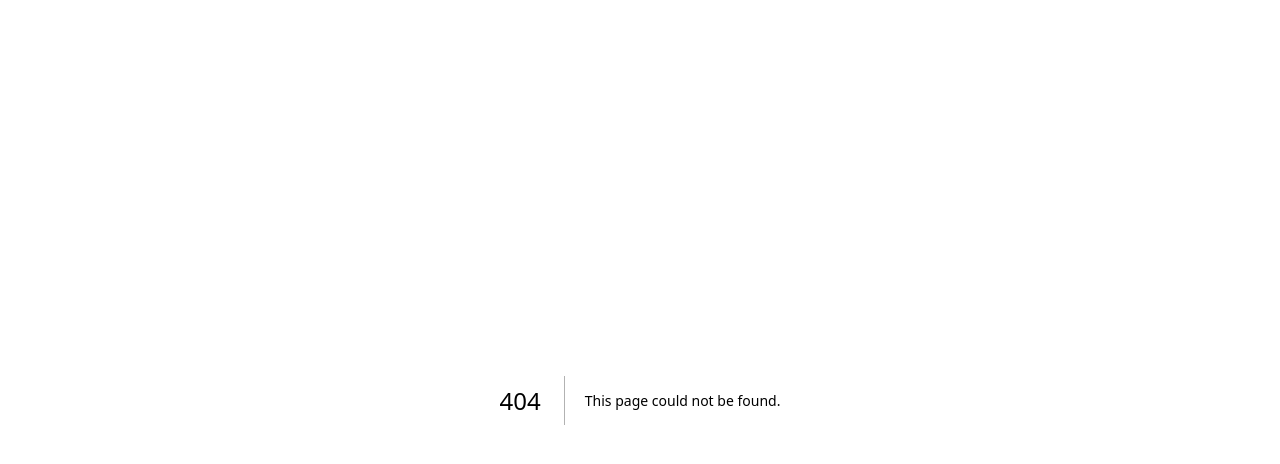
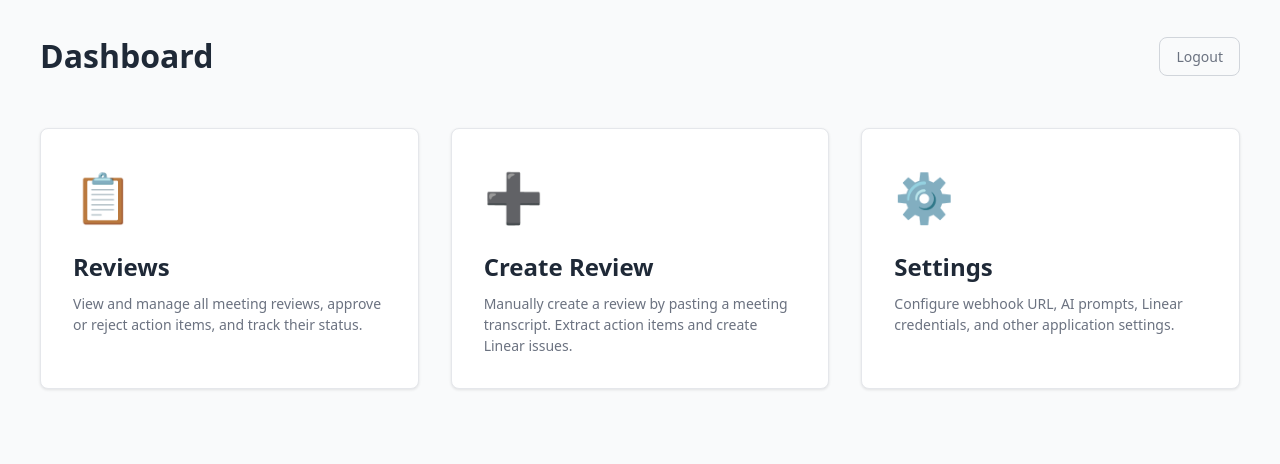
Before and after one commit to KarlRaf/fathom-linear-integration, a Next.js app: page /dashboard in a window 1280 px wide. Before the commit this address had no page. Shown: the top 464 px of the page. Built offline with nearby package versions, Linux system fonts and the light colour scheme.

Commit message:
Add dashboard page with Reviews, Create Review, and Settings cards

```diff
--- /dev/null
+++ b/app/dashboard/page.tsx
@@ -0,0 +1,203 @@
+'use client';
+
+import Link from 'next/link';
+import LogoutButton from '../components/LogoutButton';
+
+export default function DashboardPage() {
+  return (
+    <div style={{
+      minHeight: '100vh',
+      backgroundColor: '#f9fafb',
+      padding: '2rem',
+    }}>
+      <div style={{
+        maxWidth: '1200px',
+        margin: '0 auto',
+      }}>
+        {/* Header */}
+        <div style={{
+          display: 'flex',
+          justifyContent: 'space-between',
+          alignItems: 'center',
+          marginBottom: '3rem',
+        }}>
+          <h1 style={{
+            fontSize: '2rem',
+            fontWeight: 'bold',
+            color: '#1f2937',
+            margin: 0,
+          }}>
+            Dashboard
+          </h1>
+          <LogoutButton />
+        </div>
+
+        {/* Cards Grid */}
+        <div style={{
+          display: 'grid',
+          gridTemplateColumns: 'repeat(auto-fit, minmax(300px, 1fr))',
+          gap: '2rem',
+        }}>
+          {/* Reviews Card */}
+          <Link
+            href="/reviews"
+            style={{
+              textDecoration: 'none',
+              color: 'inherit',
+            }}
+          >
+            <div style={{
+              backgroundColor: 'white',
+              padding: '2rem',
+              borderRadius: '0.5rem',
+              boxShadow: '0 1px 3px 0 rgba(0, 0, 0, 0.1)',
+              border: '1px solid #e5e7eb',
+              cursor: 'pointer',
+              transition: 'all 0.2s',
+              height: '100%',
+              display: 'flex',
+              flexDirection: 'column',
+            }}
+            onMouseEnter={(e) => {
+              e.currentTarget.style.transform = 'translateY(-4px)';
+              e.currentTarget.style.boxShadow = '0 4px 6px -1px rgba(0, 0, 0, 0.1)';
+            }}
+            onMouseLeave={(e) => {
+              e.currentTarget.style.transform = 'translateY(0)';
+              e.currentTarget.style.boxShadow = '0 1px 3px 0 rgba(0, 0, 0, 0.1)';
+            }}
+            >
+              <div style={{
+                fontSize: '3rem',
+                marginBottom: '1rem',
+              }}>
+                📋
+              </div>
+              <h2 style={{
+                fontSize: '1.5rem',
+                fontWeight: 'bold',
+                color: '#1f2937',
+                marginBottom: '0.5rem',
+              }}>
+                Reviews
+              </h2>
+              <p style={{
+                color: '#6b7280',
+                fontSize: '0.875rem',
+                margin: 0,
+              }}>
+                View and manage all meeting reviews, approve or reject action items, and track their status.
+              </p>
+            </div>
+          </Link>
+
+          {/* Create Review Card */}
+          <Link
+            href="/reviews/create"
+            style={{
+              textDecoration: 'none',
+              color: 'inherit',
+            }}
+          >
+            <div style={{
+              backgroundColor: 'white',
+              padding: '2rem',
+              borderRadius: '0.5rem',
+              boxShadow: '0 1px 3px 0 rgba(0, 0, 0, 0.1)',
+              border: '1px solid #e5e7eb',
+              cursor: 'pointer',
+              transition: 'all 0.2s',
+              height: '100%',
+              display: 'flex',
+              flexDirection: 'column',
+            }}
+            onMouseEnter={(e) => {
+              e.currentTarget.style.transform = 'translateY(-4px)';
+              e.currentTarget.style.boxShadow = '0 4px 6px -1px rgba(0, 0, 0, 0.1)';
+            }}
+            onMouseLeave={(e) => {
+              e.currentTarget.style.transform = 'translateY(0)';
+              e.currentTarget.style.boxShadow = '0 1px 3px 0 rgba(0, 0, 0, 0.1)';
+            }}
+            >
+              <div style={{
+                fontSize: '3rem',
+                marginBottom: '1rem',
+              }}>
+                ➕
+              </div>
+              <h2 style={{
+                fontSize: '1.5rem',
+                fontWeight: 'bold',
+                color: '#1f2937',
+                marginBottom: '0.5rem',
+              }}>
+                Create Review
+              </h2>
+              <p style={{
+                color: '#6b7280',
+                fontSize: '0.875rem',
+                margin: 0,
+              }}>
+                Manually create a review by pasting a meeting transcript. Extract action items and create Linear issues.
+              </p>
+            </div>
+          </Link>
+
+          {/* Settings Card */}
+          <Link
+            href="/settings"
+            style={{
+              textDecoration: 'none',
+              color: 'inherit',
+            }}
+          >
+            <div style={{
+              backgroundColor: 'white',
+              padding: '2rem',
+              borderRadius: '0.5rem',
+              boxShadow: '0 1px 3px 0 rgba(0, 0, 0, 0.1)',
+              border: '1px solid #e5e7eb',
+              cursor: 'pointer',
+              transition: 'all 0.2s',
+              height: '100%',
+              display: 'flex',
+              flexDirection: 'column',
+            }}
+            onMouseEnter={(e) => {
+              e.currentTarget.style.transform = 'translateY(-4px)';
+              e.currentTarget.style.boxShadow = '0 4px 6px -1px rgba(0, 0, 0, 0.1)';
+            }}
+            onMouseLeave={(e) => {
+              e.currentTarget.style.transform = 'translateY(0)';
+              e.currentTarget.style.boxShadow = '0 1px 3px 0 rgba(0, 0, 0, 0.1)';
+            }}
+            >
+              <div style={{
+                fontSize: '3rem',
+                marginBottom: '1rem',
+              }}>
+                ⚙️
+              </div>
+              <h2 style={{
+                fontSize: '1.5rem',
+                fontWeight: 'bold',
+                color: '#1f2937',
+                marginBottom: '0.5rem',
+              }}>
+                Settings
+              </h2>
+              <p style={{
+                color: '#6b7280',
+                fontSize: '0.875rem',
+                margin: 0,
+              }}>
+                Configure webhook URL, AI prompts, Linear credentials, and other application settings.
+              </p>
+            </div>
+          </Link>
+        </div>
+      </div>
+    </div>
+  );
+}
```
